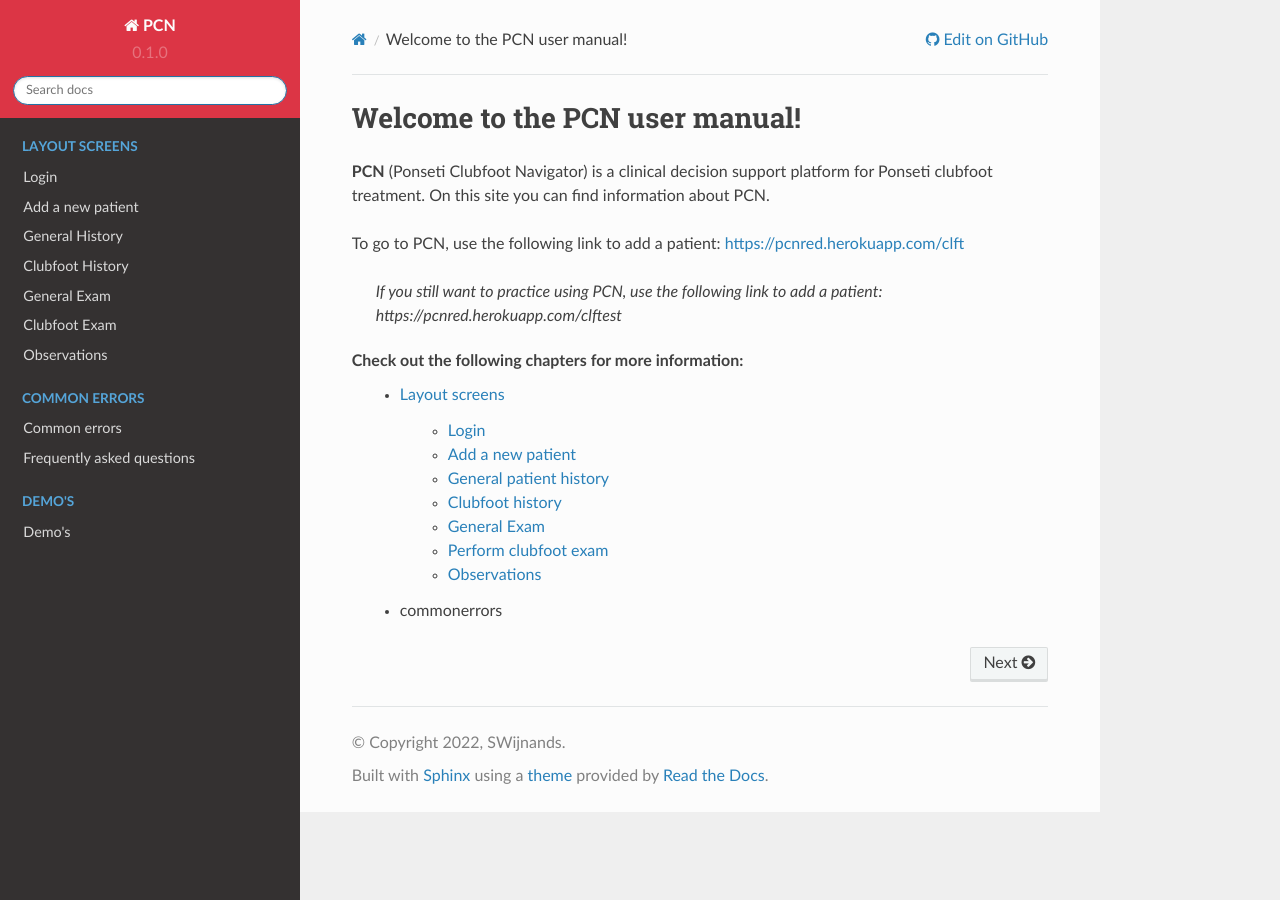
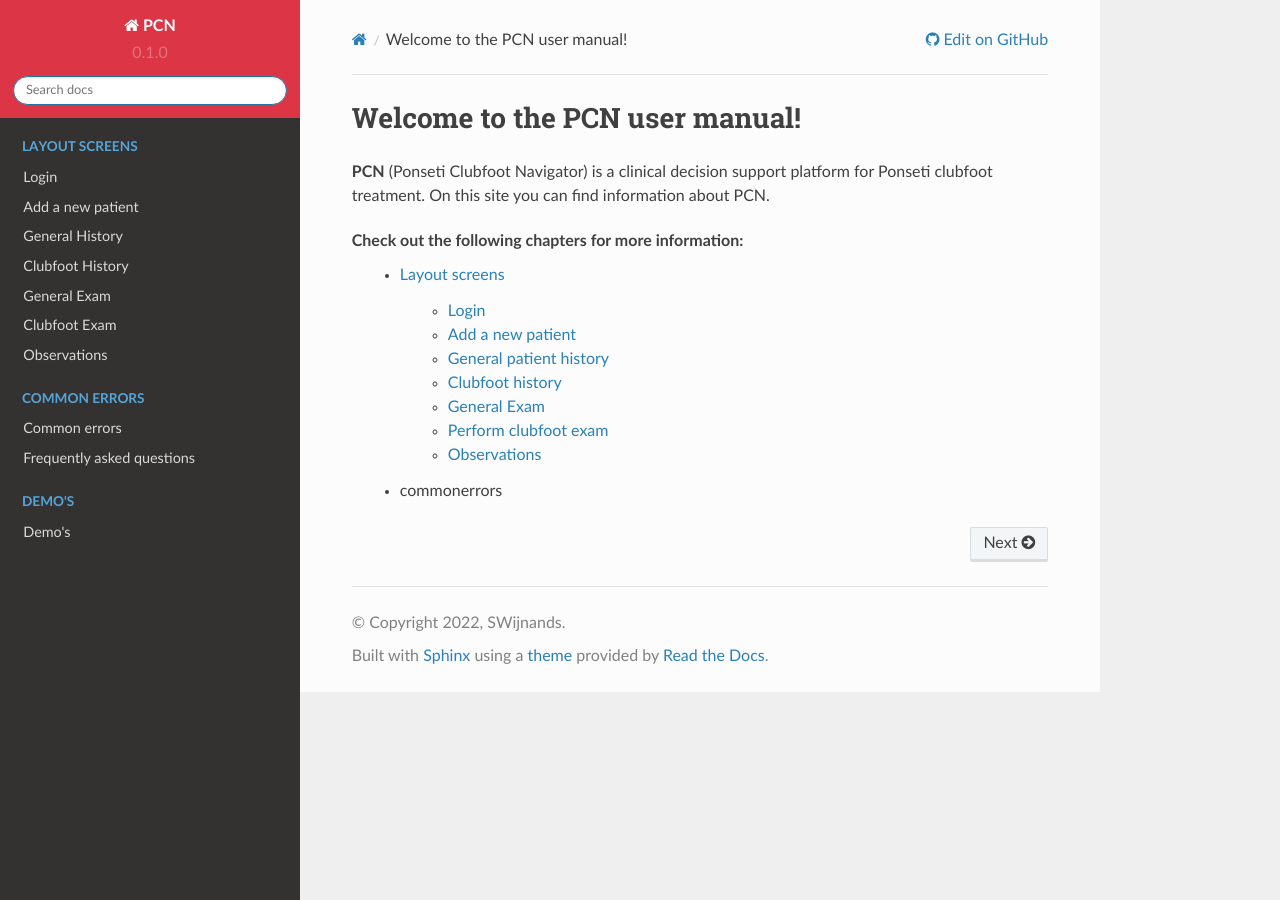
Before and after one commit to SWijnands01/PCN, a Sphinx documentation site: the page built from docs/source/index.rst, in a window 1280 px wide. Built offline with Sphinx 7.4.7 and the Read the Docs theme 2.0.0, drawn with Linux system fonts in a browser that asks for light colours.

Commit message:
Update index.rst

```diff
--- a/docs/source/index.rst
+++ b/docs/source/index.rst
@@ -2,11 +2,6 @@ Welcome to the PCN user manual!
 ===================================
 
 **PCN** (Ponseti Clubfoot Navigator) is a clinical decision support platform for Ponseti clubfoot treatment. On this site you can find information about PCN.
-
-To go to PCN, use the following link to add a patient: https://pcnred.herokuapp.com/clft
-
-
-   *If you still want to practice using PCN, use the following link to add a patient: https://pcnred.herokuapp.com/clftest*
 
 Check out the following chapters for more information:
    - :doc:`layoutscreens`
```
